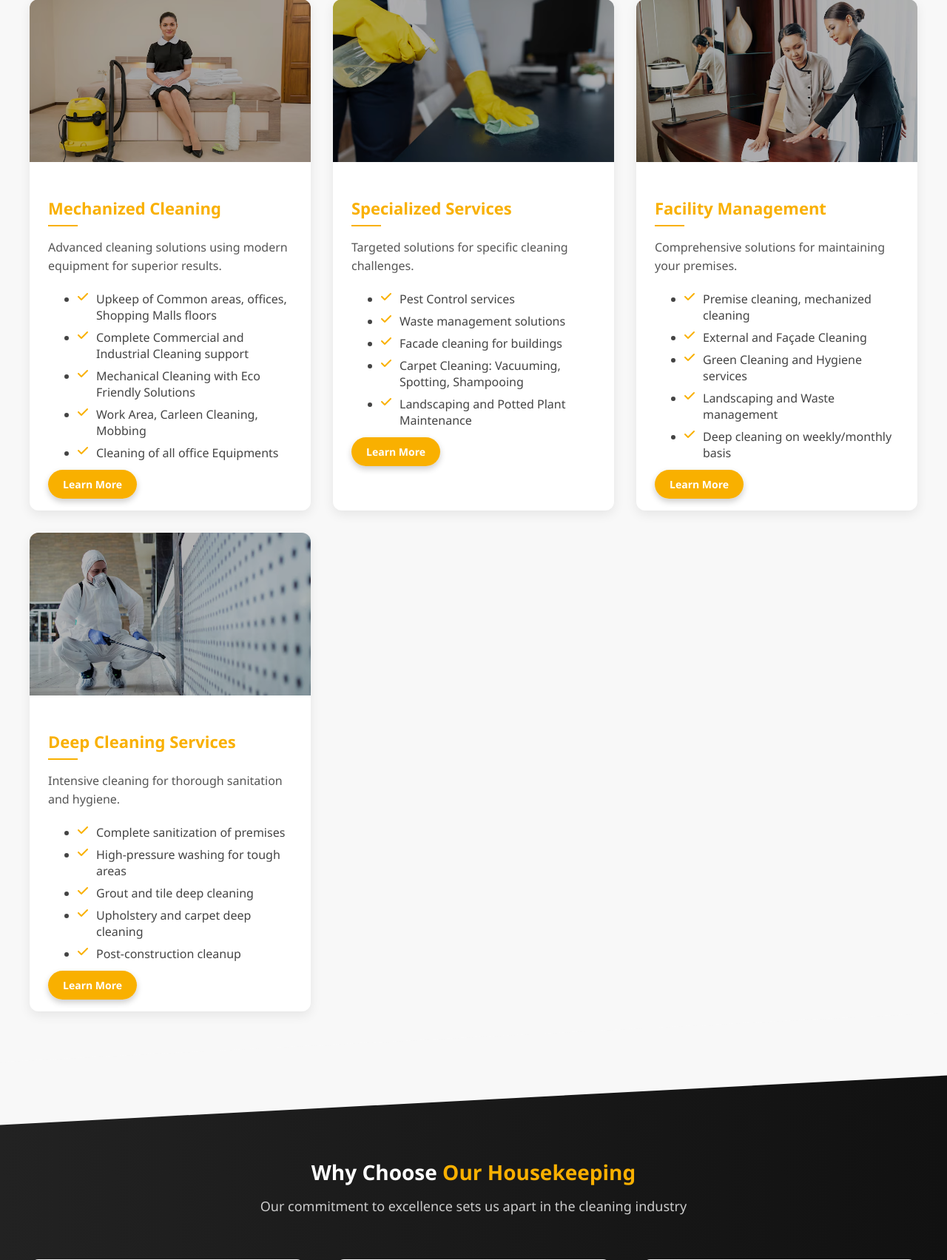
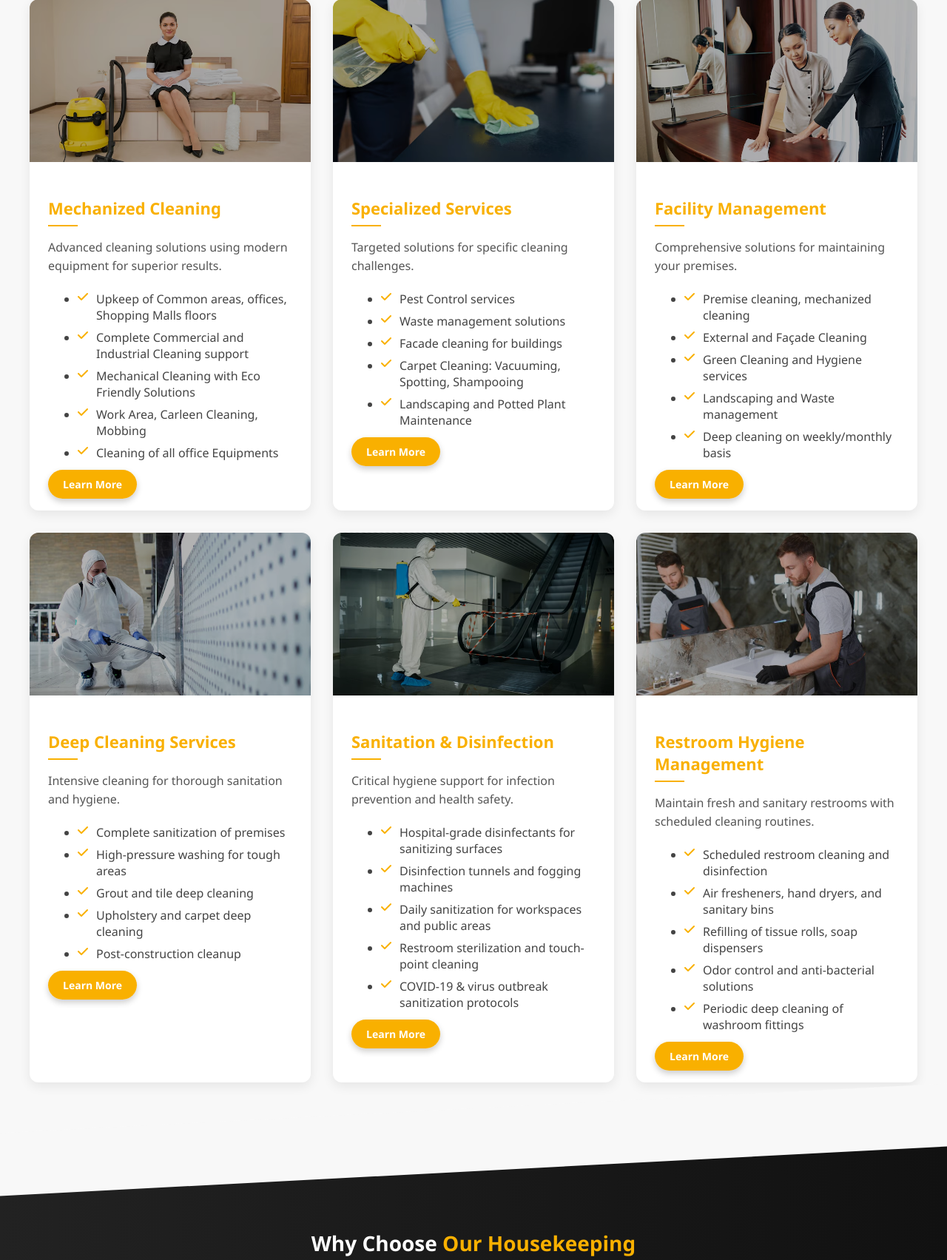
Before and after one commit to vinaykalwala/ARAX, a Django app: page /housekeeping/ in a window 1280 px wide. Shown: the part 1539-3242 px from the top of the page at 74% size. Run offline with Django 5.2, Linux system fonts and the light colour scheme.

Commit message:
housekeepingpageupdates

```diff
--- a/templates/housekeeping.html
+++ b/templates/housekeeping.html
@@ -763,8 +763,51 @@
         <a href="{% url 'contact_us' %}" class="btn-orange" style="padding: 10px 20px; font-size: 14px;">Learn More</a>
       </div>
     </div>
+
+    <!-- Sanitation & Disinfection -->
+    <div class="service-card">
+      <div class="service-card-image">
+        <img src="{% static 'images/araxsanitation.jpg' %}" alt="Sanitation and Disinfection">
+      </div>
+      <div class="service-card-content">
+        <h3>Sanitation & Disinfection</h3>
+        <p>Critical hygiene support for infection prevention and health safety.</p>
+        <ul class="service-features">
+          <li>Hospital-grade disinfectants for sanitizing surfaces</li>
+          <li>Disinfection tunnels and fogging machines</li>
+          <li>Daily sanitization for workspaces and public areas</li>
+          <li>Restroom sterilization and touch-point cleaning</li>
+          <li>COVID-19 & virus outbreak sanitization protocols</li>
+        </ul>
+        <a href="{% url 'contact_us' %}" class="btn-orange" style="padding: 10px 20px; font-size: 14px;">Learn More</a>
+      </div>
+    </div>
+
+
+
+    <!-- Restroom Hygiene Management -->
+    <div class="service-card">
+      <div class="service-card-image">
+        <img src="{% static 'images/araxrestroomhygiene.jpg' %}" alt="Restroom Hygiene Management">
+      </div>
+      <div class="service-card-content">
+        <h3>Restroom Hygiene Management</h3>
+        <p>Maintain fresh and sanitary restrooms with scheduled cleaning routines.</p>
+        <ul class="service-features">
+          <li>Scheduled restroom cleaning and disinfection</li>
+          <li>Air fresheners, hand dryers, and sanitary bins</li>
+          <li>Refilling of tissue rolls, soap dispensers</li>
+          <li>Odor control and anti-bacterial solutions</li>
+          <li>Periodic deep cleaning of washroom fittings</li>
+        </ul>
+        <a href="{% url 'contact_us' %}" class="btn-orange" style="padding: 10px 20px; font-size: 14px;">Learn More</a>
+      </div>
+    </div>
+
+
   </div>
 </section>
+
 
 <!-- Features Section -->
 <section class="housekeeping-features">
```
Also changed, not shown: static/images/araxrestroomhygiene.jpg (added), static/images/araxsanitation.jpg (added).
